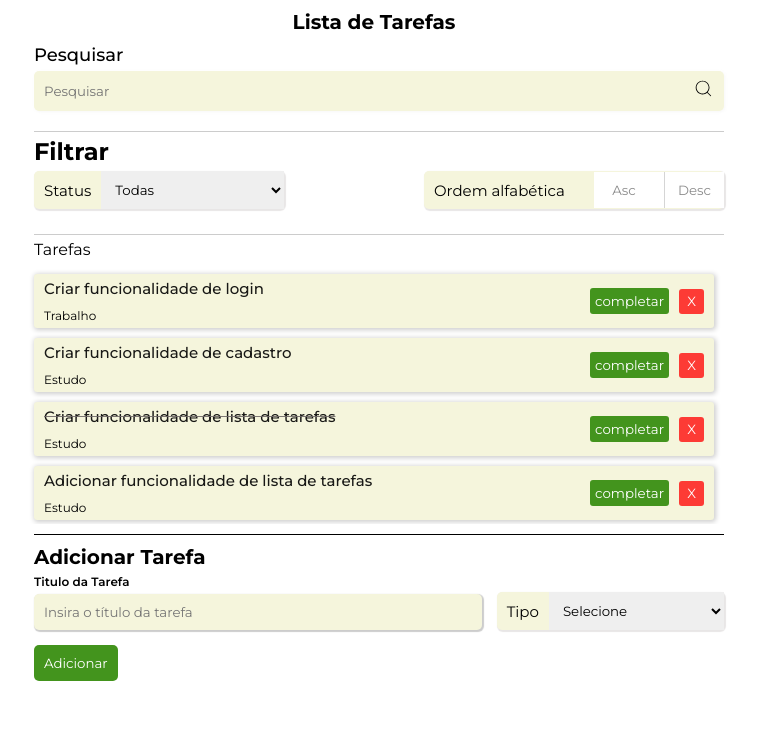
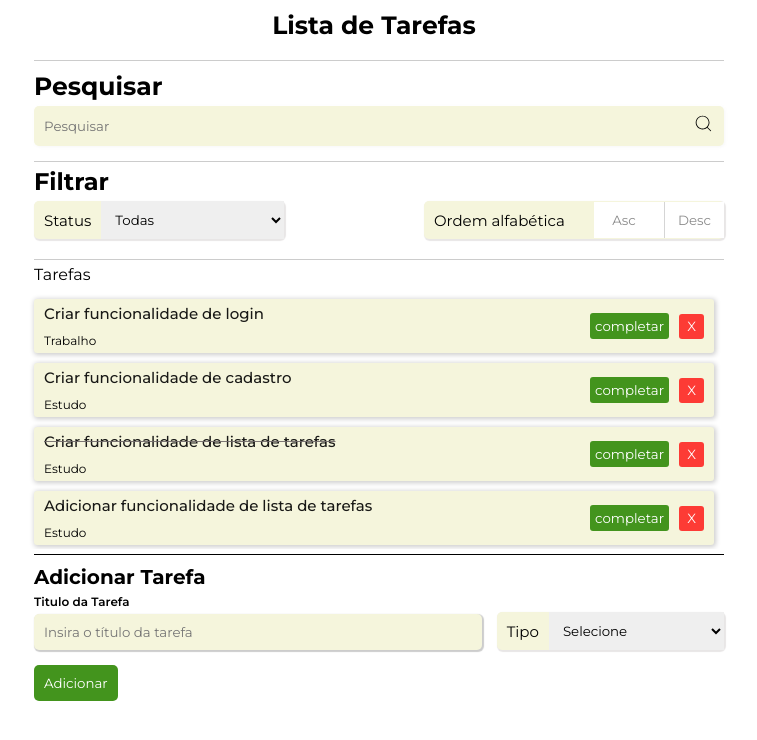
Before and after one commit to allanmiller143/to_do_list_react, a React (Create React App) app: page / in a window 1280 px wide. Shown: the top 740 px of the page, without its empty margins (266-1023 px from the left). Built offline with nearby package versions, Linux system fonts and the light colour scheme; the HTML template or start-up script is replaced by a standard one.

Commit message:
fixed: consertei alguns bugs

```diff
--- a/src/components/Search/Search.css
+++ b/src/components/Search/Search.css
@@ -10,8 +10,10 @@
 }
 
 .search__title{
-  font-weight: 500;
-  font-size: 18px;
+  font-weight: 700;
+  font-size: 25px;
+  border-top: 1px solid #ccc;
+  padding-top: 10px;
 }
 
 .search__container{
--- a/src/components/TaskList/TaskList.jsx
+++ b/src/components/TaskList/TaskList.jsx
@@ -4,7 +4,7 @@ import './TaskList.css';
 import AppContext from '../../context/AppContext';
 
 function TaskList() {
-  const { taskList, setTaskList, setFilteredTaskList,filteredTaskList, dropdownFilterValue,searchActivated} = useContext(AppContext);
+  const { taskList, setTaskList, setFilteredTaskList, filteredTaskList, dropdownFilterValue, searchActivated } = useContext(AppContext);
 
   useEffect(() => {
     const tasks = [
@@ -42,18 +42,18 @@ function TaskList() {
     <div className="task-list">
       <p className="task-list-title">Tarefas</p>
       <div className="task-list-divider">
-
         {
-          dropdownFilterValue === 'Todas' &&  searchActivated === false ?
+          taskList.length === 0 ?
+            <p>Nenhuma tarefa encontrada</p> :
+            (dropdownFilterValue === 'Todas' && !searchActivated ?
               taskList.map(todo => (
                 <Task key={todo.id} data={todo} />
               )) :
               filteredTaskList.map(todo => (
                 <Task key={todo.id} data={todo} />
               ))
+            )
         }
-
-
       </div>
     </div>
   );
--- a/src/index.css
+++ b/src/index.css
@@ -12,12 +12,12 @@
 
 
 .container {
-  max-width: 1000px;
+  max-width: 800px;
   width: 100%;
   margin: 0 auto;
   display: flex;
   flex-direction: column;
-  gap: 10px;
+  gap: 5px;
   justify-content: center;
 
 
--- a/src/pages/Home/Home.css
+++ b/src/pages/Home/Home.css
@@ -1,8 +1,9 @@
 
 .title{
   padding-top: 10px;
-  font-size: 20px;
+  font-size: 25px;
   font-weight: bold;
   text-align: center;
+  padding-bottom: 15px;
 
 }
```
Lines whose indentation alone changed are shown as unchanged.
